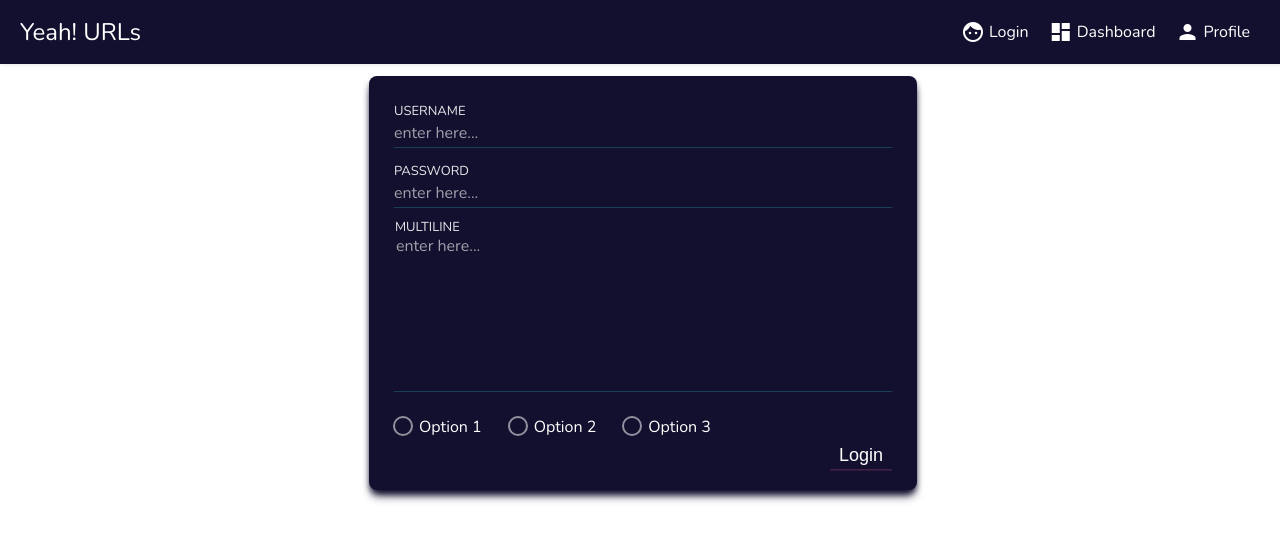
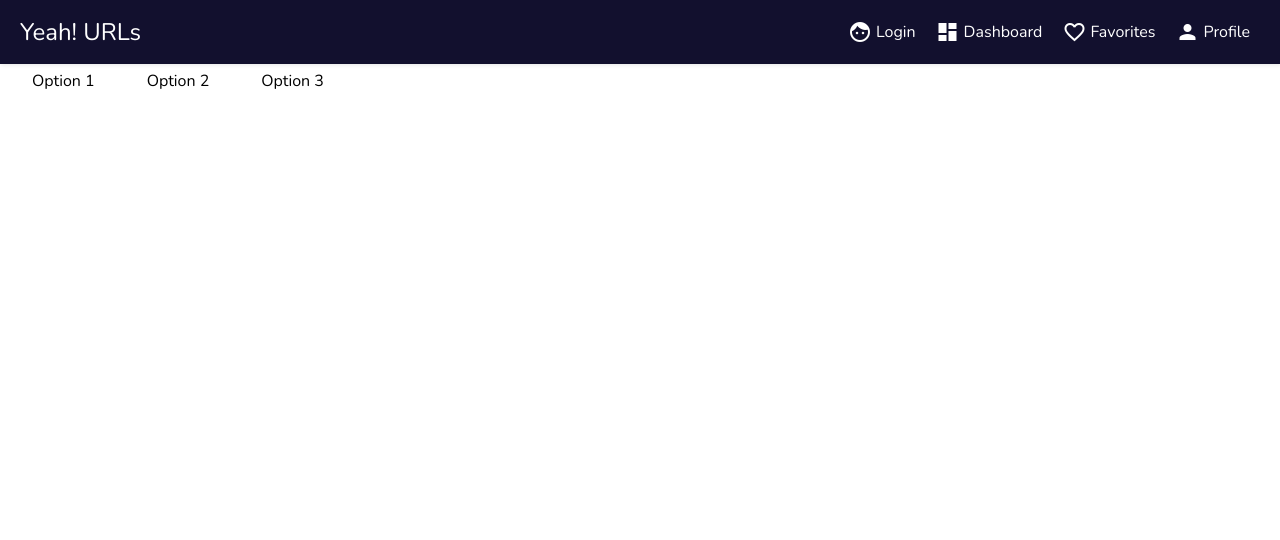
Before and after one commit to flashback2k14/Angular-Component-Playground, an Angular app: page /favorites in a window 1280 px wide. Before the commit this address led to /login. Shown: the top 540 px of the page. Built offline with nearby package versions, Linux system fonts and the light colour scheme.

Commit message:
add base favorites component

```diff
--- /dev/null
+++ b/src/app/pages/favorites/component/yeah-favorites.component.html
@@ -0,0 +1,6 @@
+<yeah-radio-buttons
+  groupTabIndex="4"
+  [buttonItems]="optionButtonItems"
+  name="options"
+  ngModel
+></yeah-radio-buttons>
--- /dev/null
+++ b/src/app/pages/favorites/component/yeah-favorites.component.ts
@@ -0,0 +1,15 @@
+import { Component } from "@angular/core";
+import { DataService } from "../../../services/data.service";
+
+@Component({
+  selector: "yeah-favorites",
+  templateUrl: "./yeah-favorites.component.html",
+  styleUrls: ["./yeah-favorites.component.css"]
+})
+export class YeahFavoritesComponent {
+  optionButtonItems: Array<any>;
+
+  constructor(private _dataService: DataService) {
+    this.optionButtonItems = this._dataService.getRadioButtonOptions();
+  }
+}
--- a/src/app/pages/root/root.module.ts
+++ b/src/app/pages/root/root.module.ts
@@ -6,6 +6,7 @@ import { YeahHeaderModule } from "../../atoms/header/yeah-header.module";
 import { LoginModule } from "../login/login.module";
 import { DashboardModule } from "../dashboard/dashboard.module";
 import { ProfileModule } from "../profile/profile.module";
+import { FavoritesModule } from "../favorites/favorites.module";
 
 import { YeahRootComponent } from "./component/yeah-root.component";
 
@@ -17,7 +18,8 @@ import { YeahRootComponent } from "./component/yeah-root.component";
     YeahHeaderModule,
     LoginModule,
     DashboardModule,
-    ProfileModule
+    ProfileModule,
+    FavoritesModule
   ],
   bootstrap: [YeahRootComponent]
 })
--- a/src/app/services/data.service.ts
+++ b/src/app/services/data.service.ts
@@ -15,6 +15,11 @@ export class DataService {
         route: "dashboard",
         iconName: "dashboard",
         name: "Dashboard"
+      },
+      {
+        route: "favorites",
+        iconName: "favorite_border",
+        name: "Favorites"
       },
       {
         route: "profile",
```
Also changed, not shown: src/app/pages/favorites/favorites-routing.module.ts (+16 -0 lines), src/app/pages/favorites/favorites.module.ts (+18 -0 lines), src/app/pages/root/root-routing.module.ts (+5 -4 lines), src/app/pages/favorites/component/yeah-favorites.component.css (added), 1 other file (tests, documents, lock files or other folders).
